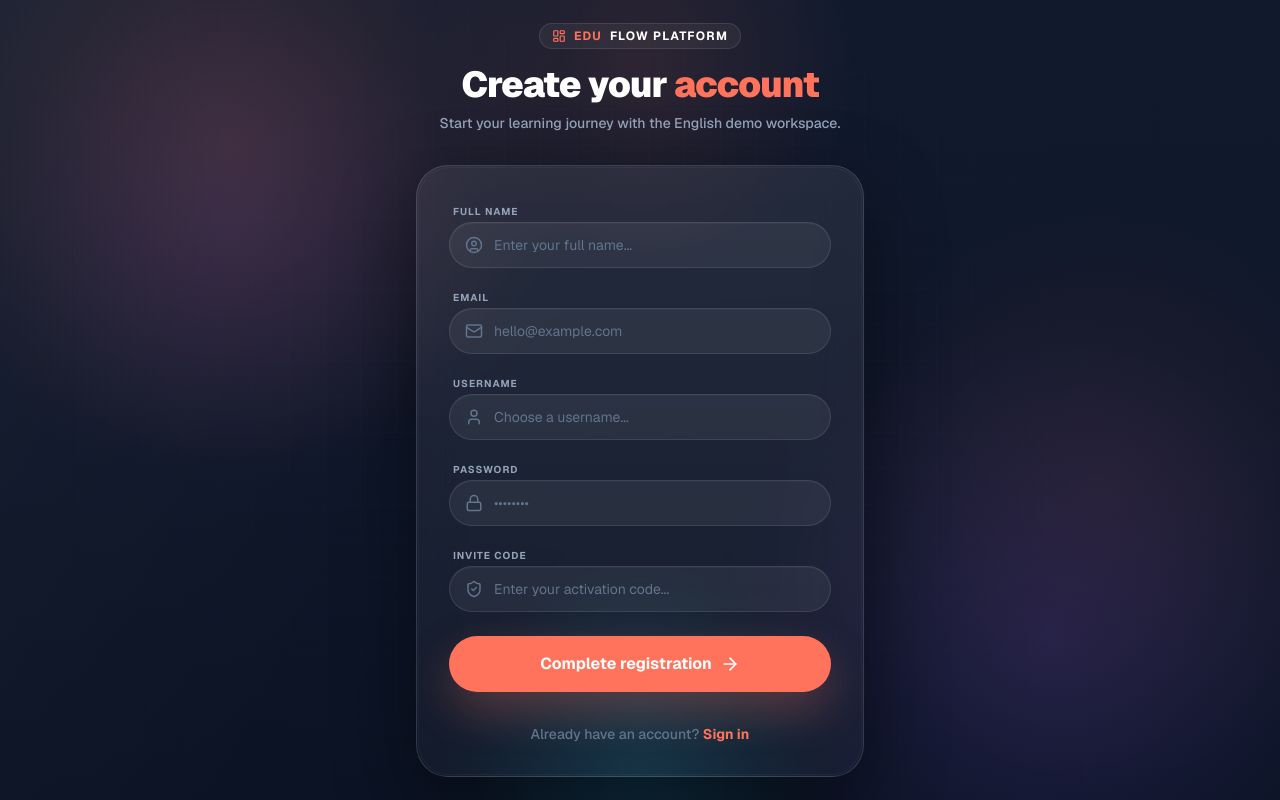
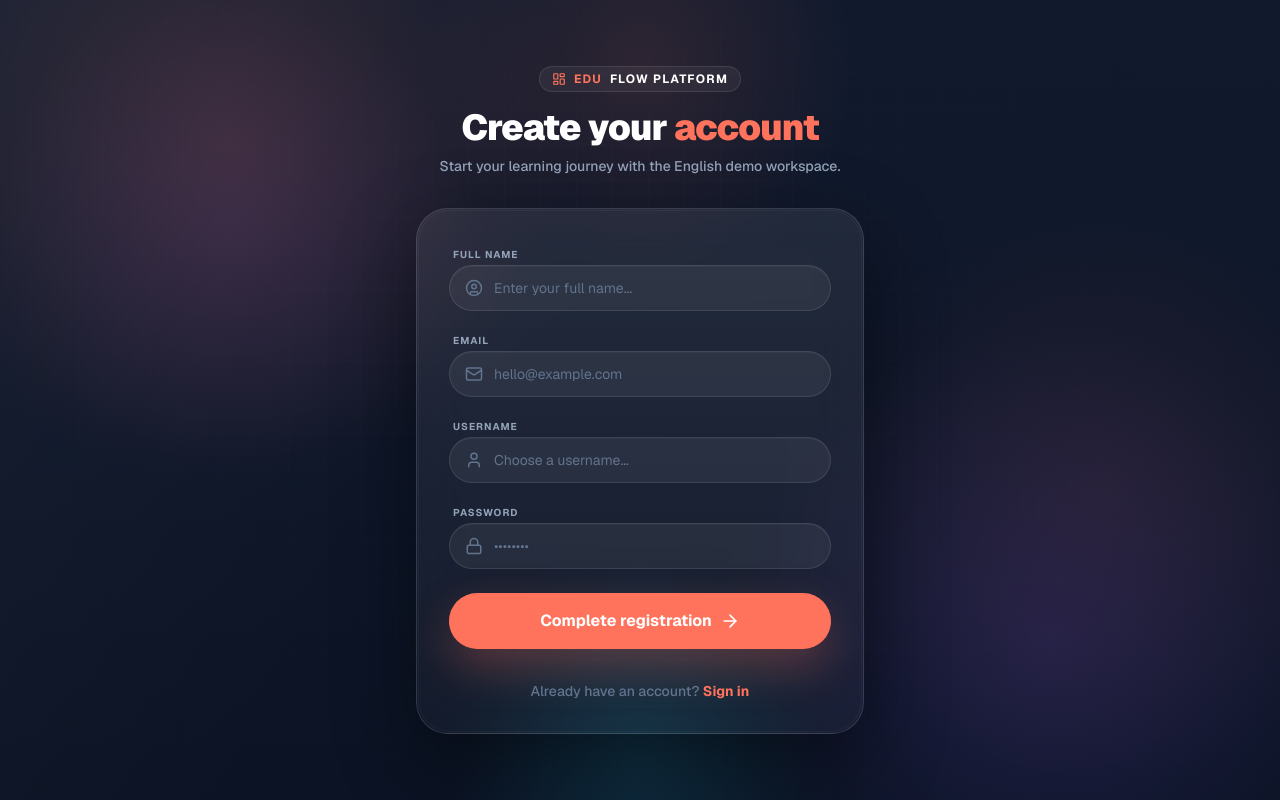
Before and after one commit to ken1301/edtech_frontend_ENGver, a Next.js app: page /register in a window 1280 px wide. Built offline with nearby package versions, Linux system fonts and the light colour scheme; no server answers.

Commit message:
chore(auth): remove invite code input from registration page

```diff
--- a/src/app/register/page.tsx
+++ b/src/app/register/page.tsx
@@ -41,7 +41,6 @@ export default function RegisterPage() {
   const [email, setEmail] = useState('');
   const [password, setPassword] = useState('');
   const [fullName, setFullName] = useState('');
-  const [inviteCode, setInviteCode] = useState('');
   const [role] = useState<'STUDENT' | 'TEACHER'>('STUDENT');
 
   const [loading, setLoading] = useState(false);
@@ -60,7 +59,6 @@ export default function RegisterPage() {
         password,
         full_name: fullName,
         role,
-        invite_code: inviteCode,
       });
 
       router.push('/login?registered=true');
@@ -165,22 +163,7 @@ export default function RegisterPage() {
               </div>
             </div>
 
-            <div className="space-y-1.5">
-              <label className="text-[10px] font-bold text-muted uppercase tracking-widest ml-1">Invite code</label>
-              <div className="relative group">
-                <div className="absolute left-4 top-1/2 -translate-y-1/2 text-slate-500 group-focus-within:text-brand transition-colors">
-                  <ShieldCheck size={18} />
-                </div>
-                <input
-                  type="text"
-                  value={inviteCode}
-                  onChange={(e) => setInviteCode(e.target.value)}
-                  className="w-full bg-white/6 border border-white/10 rounded-2xl py-3 pl-11 pr-4 text-white text-sm placeholder:text-slate-500 focus:outline-none focus:ring-2 focus:ring-brand/50 focus:border-brand transition-all shadow-[inset_0_1px_0_rgba(255,255,255,0.04)]"
-                  placeholder="Enter your activation code..."
-                  required
-                />
-              </div>
-            </div>
+
 
             <button
               type="submit"
```
